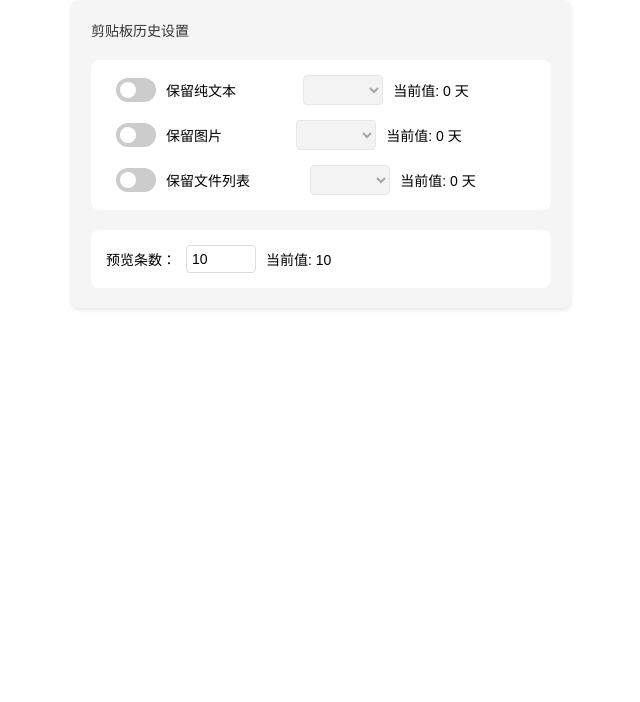
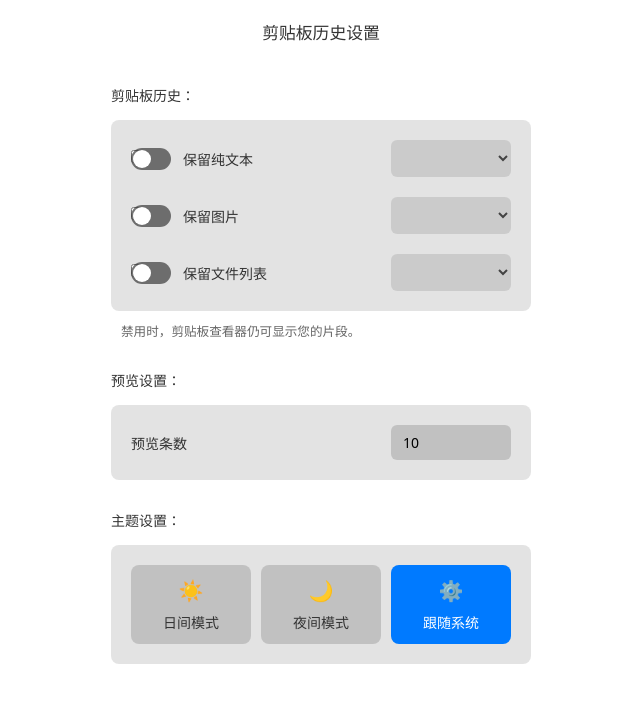
Before and after one commit to zeke-chin/SuperCV, a Vue app in the folder client/supercv-vue/: page /#/settings in a window 1280 px wide. Shown: the top 702 px of the page, without its empty margins (319-959 px from the left). Built offline with nearby package versions, Linux system fonts and the light colour scheme.

Commit message:
add: 主题变换

```diff
--- a/client/supercv-vue/src-tauri/tauri.conf.json
+++ b/client/supercv-vue/src-tauri/tauri.conf.json
@@ -74,8 +74,8 @@
                 "fullscreen": false,
                 "resizable": true,
                 "title": "Settings",
-                "width": 1000,
-                "height": 800,
+                "width": 750,
+                "height": 450,
                 "url": "index.html#/settings"
             }
         ],
--- a/client/supercv-vue/src/App.vue
+++ b/client/supercv-vue/src/App.vue
@@ -2,10 +2,33 @@
   <router-view></router-view>
 </template>
 
-<script lang="ts">
-import { defineComponent } from 'vue'
+<script setup lang="ts">
+import { onMounted } from 'vue'
 
-export default defineComponent({
-  name: 'App',
+onMounted(() => {
+  // 从本地存储获取主题设置
+  const savedTheme = localStorage.getItem('theme') || 'system'
+
+  // 移除可能存在的主题类
+  document.documentElement.classList.remove('light', 'dark')
+
+  // 应用主题
+  if (savedTheme === 'system') {
+    if (window.matchMedia('(prefers-color-scheme: dark)').matches) {
+      document.documentElement.classList.add('dark')
+    } else {
+      document.documentElement.classList.add('light')
+    }
+  } else {
+    document.documentElement.classList.add(savedTheme)
+  }
+
+  // 监听系统主题变化
+  window.matchMedia('(prefers-color-scheme: dark)').addEventListener('change', (e) => {
+    if (localStorage.getItem('theme') === 'system') {
+      document.documentElement.classList.remove('light', 'dark')
+      document.documentElement.classList.add(e.matches ? 'dark' : 'light')
+    }
+  })
 })
 </script>
--- a/client/supercv-vue/src/views/Main.vue
+++ b/client/supercv-vue/src/views/Main.vue
@@ -115,16 +115,23 @@ const inputRef = ref<HTMLInputElement | null>(null)
 const theme: Ref<Theme> = ref('light')
 
 const updateTheme = async () => {
-  const themeValue = await appWindow.theme()
-  if (themeValue) {
+  const savedTheme = localStorage.getItem('theme') || 'system'
+  const themeValue = savedTheme === 'system'
+    ? (window.matchMedia('(prefers-color-scheme: dark)').matches ? 'dark' : 'light')
+    : savedTheme as 'light' | 'dark'
+
+  console.log('Current theme:', themeValue)
   theme.value = themeValue
-  }
 }
 
 onMounted(async () => {
   await getClipboardContent()
   document.addEventListener('keydown', handleKeydown)
   document.addEventListener('mousemove', handleMouseMove)
+
+  window.addEventListener('theme-changed', async () => {
+    await updateTheme()
+  })
 
   await appWindow.onFocusChanged(async ({ payload: focused }) => {
     if (focused) {
@@ -199,33 +206,21 @@ const hoverSettings = ref(false)
 </script>
 
 <template>
-  <div
-    class="main"
-    :class="{
+  <div class="main" :class="{
     'main-dark': theme === 'dark',
     'main-light': theme === 'light',
-    }"
-    data-tauri-drag-region
-  >
+  }" data-tauri-drag-region>
     <div class="paste-filter">
       <input class="paste-filter-input" ref="inputRef" v-model="textInput" />
     </div>
     <div class="paste-content">
       <div class="paste-content-list">
-        <div
-          class="paste-content-item"
-          :class="{
+        <div class="paste-content-item" :class="{
           'paste-content-item-selected': selectedIndex === index,
-          }"
-          v-for="(item, index) in clipboardEntries"
-          :key="item.id"
-          @mouseover="
-            () => {
+        }" v-for="(item, index) in clipboardEntries" :key="item.id" @mouseover="() => {
           selectedIndex = index
         }
-          "
-          @click="handleSelectPasteItem(index, item)"
-        >
+          " @click="handleSelectPasteItem(index, item)">
           <div class="paste-item-icon">
             {{ pasteItemIcon(item.type) }}
           </div>
@@ -241,13 +236,10 @@ const hoverSettings = ref(false)
           <pre v-else>{{ displayContent }}</pre>
         </div>
         <div class="timestamp-wrapper" data-tauri-drag-region>
-          <p
-            class="timestamp-content"
-            :class="{
+          <p class="timestamp-content" :class="{
             'timestamp-content-light': theme === 'light',
             'timestamp-content-dark': theme === 'dark',
-            }"
-          >
+          }">
             <span v-if="selectedTimestamp">
               {{ formattedTimestamp }}
             </span>
@@ -256,38 +248,23 @@ const hoverSettings = ref(false)
         </div>
       </div>
     </div>
-    <div
-      class="paste-settings"
-      @mouseenter="
-        () => {
+    <div class="paste-settings" @mouseenter="() => {
       hoverSettings = true
     }
-      "
-      @mouseleave="
-        () => {
+      " @mouseleave="() => {
         hoverSettings = false
       }
-      "
-    >
-      <img
-        v-if="theme === 'dark' || hoverSettings"
-        class="paste-settings-icon paste-settings-icon-normal"
-        src="../assets/settings-hover.svg"
-        alt="Settings"
-        @click="openSettings"
-      />
-      <img
-        v-else
-        class="paste-settings-icon paste-settings-icon-hover"
-        src="../assets/settings.svg"
-        alt="Settings"
-        @click="openSettings"
-      />
+        ">
+      <img v-if="theme === 'dark' || hoverSettings" class="paste-settings-icon paste-settings-icon-normal"
+        src="../assets/settings-hover.svg" alt="Settings" @click="openSettings" />
+      <img v-else class="paste-settings-icon paste-settings-icon-hover" src="../assets/settings.svg" alt="Settings"
+        @click="openSettings" />
     </div>
   </div>
 </template>
 
 <style>
+/* 主窗口尺寸设置 - 默认宽度100%, 高度100vh */
 .main {
   width: 100%;
   height: 100vh;
@@ -296,14 +273,19 @@ const hoverSettings = ref(false)
   display: flex;
   flex-direction: column;
   position: relative;
+  border-radius: 8px;
+  backdrop-filter: blur(20px);
+  -webkit-backdrop-filter: blur(20px);
 }
 
 .main-light {
   color: #000;
+  background-color: rgba(255, 255, 255, 0.7);
 }
 
 .main-dark {
   color: #fff;
+  background-color: rgba(44, 44, 44, 0.4);
 }
 
 .paste-settings {
@@ -337,7 +319,7 @@ const hoverSettings = ref(false)
   border: none;
   box-shadow: none;
   outline: none;
-  background: rgba(0, 0, 0, 0.1);
+  background: rgba(0, 0, 0, 0.2);
   padding-left: 5px;
   font-size: 18px;
 }
@@ -386,7 +368,7 @@ const hoverSettings = ref(false)
   display: block;
   /* 设置 img 为块级元素 */
   margin: auto;
-  /* 自动外边距实现水平居中 */
+  /* 自动外距实现水平居中 */
   max-width: 100%;
   max-height: 100%;
   object-fit: contain;
@@ -402,7 +384,7 @@ const hoverSettings = ref(false)
 }
 
 .timestamp-content-light {
-  color: #3c3a3a;
+  color: #000000;
 }
 
 .timestamp-content-dark {
@@ -449,4 +431,15 @@ const hoverSettings = ref(false)
 .paste-item-shortcut {
   width: 30px;
 }
+
+/* 修改输入框样式 */
+.main-light .paste-filter-input {
+  background: rgba(255, 255, 255, 0.3);
+  color: #000;
+}
+
+.main-dark .paste-filter-input {
+  background: rgba(0, 0, 0, 0.2);
+  color: #fff;
+}
 </style>
--- a/client/supercv-vue/src/views/Settings.vue
+++ b/client/supercv-vue/src/views/Settings.vue
@@ -1,6 +1,7 @@
 <script setup lang="ts">
 import { ref, watch, onMounted } from 'vue'
 import { UserConfig } from '../clipboardHelper'
+import { invoke } from '@tauri-apps/api/tauri'
 
 const config = ref<UserConfig>({
   expired_config: {
@@ -27,6 +28,35 @@ const dayOptions = [
 
 const loading = ref(true)
 
+const themeMode = ref('system')
+
+const handleThemeChange = async (mode: string) => {
+  themeMode.value = mode
+  localStorage.setItem('theme', mode)
+
+  document.documentElement.classList.remove('light', 'dark')
+
+  let actualTheme: 'light' | 'dark' = 'dark'
+
+  switch (mode) {
+    case 'light':
+      actualTheme = 'light'
+      document.documentElement.classList.add('light')
+      break
+    case 'dark':
+      actualTheme = 'dark'
+      document.documentElement.classList.add('dark')
+      break
+    case 'system':
+      actualTheme = window.matchMedia('(prefers-color-scheme: dark)').matches ? 'dark' : 'light'
+      document.documentElement.classList.add(actualTheme)
+      break
+  }
+
+  await invoke('set_theme', { theme: actualTheme })
+  window.dispatchEvent(new Event('theme-changed'))
+}
+
 onMounted(async () => {
   try {
     config.value = await UserConfig.getUserConfig()
@@ -40,6 +70,12 @@ onMounted(async () => {
   }
 })
 
+onMounted(() => {
+  const savedTheme = localStorage.getItem('theme') || 'system'
+  themeMode.value = savedTheme
+  handleThemeChange(savedTheme)
+})
+
 const saveConfig = async () => {
   try {
     await UserConfig.setUserConfig(config.value)
@@ -49,8 +85,14 @@ const saveConfig = async () => {
   }
 }
 
+const handlePreviewNumberChange = async () => {
+  await saveConfig()
+  // 触发一个自定义事件，让其他组件知道配置已更新
+  window.dispatchEvent(new Event('userConfigChanged'))
+}
+
 watch(
-  [config, keepText, keepImages, keepFileList],
+  [() => config.value.preview_config.preview_number, keepText, keepImages, keepFileList],
   () => {
     if (!keepText.value) config.value.expired_config.text = 0
     if (!keepImages.value) config.value.expired_config.img = 0
@@ -68,158 +110,207 @@ const getDayLabel = (days: number) => {
 
 <template>
   <div class="settings">
+    <div class="header">
       <h2>剪贴板历史设置</h2>
+    </div>
 
     <div v-if="loading" class="loading">加载配置中...</div>
 
-    <div v-else>
+    <div v-else class="settings-container">
+      <div class="section">
+        <h3>剪贴板历史：</h3>
         <div class="setting-group">
           <div class="setting-item">
+            <div class="setting-label">
               <label class="switch">
                 <input type="checkbox" v-model="keepText" />
                 <span class="slider"></span>
               </label>
               <span>保留纯文本</span>
+            </div>
             <select v-model="config.expired_config.text" :disabled="!keepText">
-            <option
-              v-for="option in dayOptions"
-              :key="option.value"
-              :value="option.value"
-            >
+              <option v-for="option in dayOptions" :key="option.value" :value="option.value">
                 {{ option.label }}
               </option>
             </select>
-          <span class="config-value"
-            >当前值: {{ getDayLabel(config.expired_config.text) }}</span
-          >
           </div>
 
           <div class="setting-item">
+            <div class="setting-label">
               <label class="switch">
                 <input type="checkbox" v-model="keepImages" />
                 <span class="slider"></span>
               </label>
               <span>保留图片</span>
+            </div>
             <select v-model="config.expired_config.img" :disabled="!keepImages">
-            <option
-              v-for="option in dayOptions"
-              :key="option.value"
-              :value="option.value"
-            >
+              <option v-for="option in dayOptions" :key="option.value" :value="option.value">
                 {{ option.label }}
               </option>
             </select>
-          <span class="config-value"
-            >当前值: {{ getDayLabel(config.expired_config.img) }}</span
-          >
           </div>
 
           <div class="setting-item">
+            <div class="setting-label">
               <label class="switch">
                 <input type="checkbox" v-model="keepFileList" />
                 <span class="slider"></span>
               </label>
               <span>保留文件列表</span>
-          <select
-            v-model="config.expired_config.file"
-            :disabled="!keepFileList"
-          >
-            <option
-              v-for="option in dayOptions"
-              :key="option.value"
-              :value="option.value"
-            >
+            </div>
+            <select v-model="config.expired_config.file" :disabled="!keepFileList">
+              <option v-for="option in dayOptions" :key="option.value" :value="option.value">
                 {{ option.label }}
               </option>
             </select>
-          <span class="config-value"
-            >当前值: {{ getDayLabel(config.expired_config.file) }}</span
-          >
+          </div>
+        </div>
+        <div class="hint-text">禁用时，剪贴板查看器仍可显示您的片段。</div>
+      </div>
+
+      <div class="section">
+        <h3>预览设置：</h3>
+        <div class="setting-group">
+          <div class="setting-item preview-number">
+            <div class="setting-label">
+              <span>预览条数</span>
+            </div>
+            <input type="number" v-model="config.preview_config.preview_number" min="1" max="100"
+              @change="handlePreviewNumberChange" />
+          </div>
         </div>
       </div>
 
-      <div class="setting-item preview-number">
-        <label>预览条数：</label>
-        <input
-          type="number"
-          v-model="config.preview_config.preview_number"
-          min="1"
-          max="100"
-        />
-        <span class="config-value"
-          >当前值: {{ config.preview_config.preview_number }}</span
-        >
+      <div class="section">
+        <h3>主题设置：</h3>
+        <div class="setting-group">
+          <div class="theme-options">
+            <div class="theme-option" :class="{ active: themeMode === 'light' }" @click="handleThemeChange('light')">
+              <span class="theme-icon">☀️</span>
+              <span>日间模式</span>
+            </div>
+            <div class="theme-option" :class="{ active: themeMode === 'dark' }" @click="handleThemeChange('dark')">
+              <span class="theme-icon">🌙</span>
+              <span>夜间模式</span>
+            </div>
+            <div class="theme-option" :class="{ active: themeMode === 'system' }" @click="handleThemeChange('system')">
+              <span class="theme-icon">⚙️</span>
+              <span>跟随系统</span>
+            </div>
+          </div>
+        </div>
       </div>
     </div>
   </div>
 </template>
+
 <style scoped>
 .settings {
-  font-family: Arial, sans-serif;
-  max-width: 500px;
-  margin: 0 auto;
+  font-family: system-ui, -apple-system, BlinkMacSystemFont, 'Segoe UI', sans-serif;
+  height: 100vh;
+  width: 100vw;
+  background: var(--bg-color);
+  color: var(--text-color);
+}
+
+.header {
+  text-align: center;
   padding: 20px;
-  background-color: #f5f5f5;
-  border-radius: 8px;
-  box-shadow: 0 2px 4px rgba(0, 0, 0, 0.1);
+  border-bottom: 1px solid rgba(255, 255, 255, 0.1);
 }
 
 h2 {
-  color: #333;
-  margin-bottom: 20px;
+  margin: 0;
+  font-weight: normal;
+  font-size: 1.2em;
+  color: #ffffff;
+}
+
+.settings-container {
+  max-width: 800px;
+  margin: 0 auto;
+  padding: 20px;
+  display: flex;
+  flex-direction: column;
+  align-items: center;
+}
+
+.section {
+  margin-bottom: 30px;
+  width: 100%;
+  max-width: 420px;
+}
+
+.section h3 {
+  text-align: left;
+  width: 100%;
+}
+
+h3 {
+  color: #ffffff;
+  font-weight: normal;
+  font-size: 1em;
+  margin-bottom: 15px;
 }
 
 .setting-group {
-  background-color: white;
+  background: rgba(45, 45, 45, 0.5);
   border-radius: 8px;
-  padding: 15px;
-  margin-bottom: 20px;
+  padding: 10px;
+  max-width: 580px;
 }
 
 .setting-item {
   display: flex;
+  justify-content: space-between;
   align-items: center;
-  margin-bottom: 15px;
+  padding: 10px;
+  border-radius: 6px;
+  max-width: 550px;
 }
 
-.setting-item:last-child {
-  margin-bottom: 0;
+.setting-label {
+  display: flex;
+  align-items: center;
+  gap: 12px;
 }
 
-.setting-item span {
-  margin-left: 10px;
-  margin-right: auto;
+.setting-label span {
+  color: #e0e0e0;
 }
 
-select,
-input[type='number'] {
-  padding: 5px;
-  border: 1px solid #ddd;
-  border-radius: 4px;
+select {
+  background: rgba(61, 61, 61, 0.7);
+  border: none;
+  border-radius: 6px;
+  color: #ffffff;
+  padding: 8px 12px;
+  width: 120px;
   font-size: 14px;
 }
 
-.preview-number {
-  background-color: white;
-  padding: 15px;
-  border-radius: 8px;
+input[type='number'] {
+  background: rgba(61, 61, 61, 0.7);
+  border: none;
+  border-radius: 6px;
+  color: #ffffff;
+  padding: 8px 12px;
+  width: 120px;
+  font-size: 14px;
 }
 
-.preview-number label {
-  margin-right: 10px;
+.hint-text {
+  color: rgba(255, 255, 255, 0.5);
+  font-size: 0.9em;
+  margin-top: 10px;
+  padding-left: 10px;
 }
 
 .switch {
   position: relative;
   display: inline-block;
-  width: 50px;
-  height: 24px;
-}
-
-.switch input {
-  opacity: 0;
-  width: 0;
-  height: 0;
+  width: 40px;
+  height: 22px;
 }
 
 .slider {
@@ -229,28 +320,140 @@ input[type='number'] {
   left: 0;
   right: 0;
   bottom: 0;
-  background-color: #ccc;
-  transition: 0.4s;
-  border-radius: 34px;
+  background: rgba(61, 61, 61, 0.7);
+  border-radius: 22px;
+  transition: .3s;
 }
 
 .slider:before {
   position: absolute;
-  content: '';
-  height: 16px;
-  width: 16px;
-  left: 4px;
-  bottom: 4px;
-  background-color: white;
-  transition: 0.4s;
+  content: "";
+  height: 18px;
+  width: 18px;
+  left: 2px;
+  bottom: 2px;
+  background-color: #fff;
   border-radius: 50%;
+  transition: .3s;
 }
 
-input:checked + .slider {
-  background-color: #2196f3;
+input:checked+.slider {
+  background: #007AFF;
 }
 
-input:checked + .slider:before {
-  transform: translateX(26px);
+input:checked+.slider:before {
+  transform: translateX(18px);
+}
+
+.loading {
+  text-align: center;
+  padding: 20px;
+  color: rgba(255, 255, 255, 0.5);
+}
+
+.theme-options {
+  display: flex;
+  gap: 10px;
+  padding: 10px;
+}
+
+.theme-option {
+  flex: 1;
+  display: flex;
+  flex-direction: column;
+  align-items: center;
+  gap: 8px;
+  padding: 12px;
+  background: rgba(61, 61, 61, 0.7);
+  border-radius: 8px;
+  cursor: pointer;
+  transition: all 0.3s ease;
+}
+
+.theme-option:hover {
+  background: rgba(61, 61, 61, 0.9);
+}
+
+.theme-option.active {
+  background: #007AFF;
+}
+
+.theme-icon {
+  font-size: 20px;
+}
+
+.theme-option span:last-child {
+  font-size: 14px;
+  color: #e0e0e0;
+}
+
+.theme-option.active span {
+  color: #ffffff;
+}
+
+/* 亮色主题 */
+:root.light .settings {
+  --bg-color: #ffffff;
+  --text-color: #333333;
+}
+
+:root.light h2,
+:root.light h3 {
+  color: #333333;
+}
+
+:root.light .setting-label span {
+  color: #333333;
+}
+
+:root.light .hint-text {
+  color: #666666;
+}
+
+:root.light .theme-option span:last-child {
+  color: #333333;
+}
+
+:root.light .theme-option.active span {
+  color: #ffffff;
+}
+
+/* 暗色主题 */
+:root.dark .settings {
+  --bg-color: #2c2c2c;
+  --text-color: #ffffff;
+}
+
+/* 使用变量 */
+body {
+  background-color: var(--bg-color);
+  color: var(--text-color);
+}
+
+/* 修改亮色主题下的样式 */
+:root.light .setting-group {
+  background: rgba(200, 200, 200, 0.5);
+}
+
+:root.light select,
+:root.light input[type='number'] {
+  background: rgba(180, 180, 180, 0.7);
+  color: #000000;
+}
+
+:root.light .theme-option {
+  background: rgba(180, 180, 180, 0.7);
+}
+
+:root.light .theme-option span {
+  color: #000000;
+}
+
+:root.light .theme-option.active {
+  background: #007AFF;
+}
+
+:root.light .theme-option.active span {
+  color: #ffffff;
 }
 </style>
```
Also changed, not shown: client/supercv-vue/src/clipboardHelper.ts (+41 -45 lines), 1 other file (tests, documents, lock files or other folders). Lines whose indentation alone changed are shown as unchanged.
